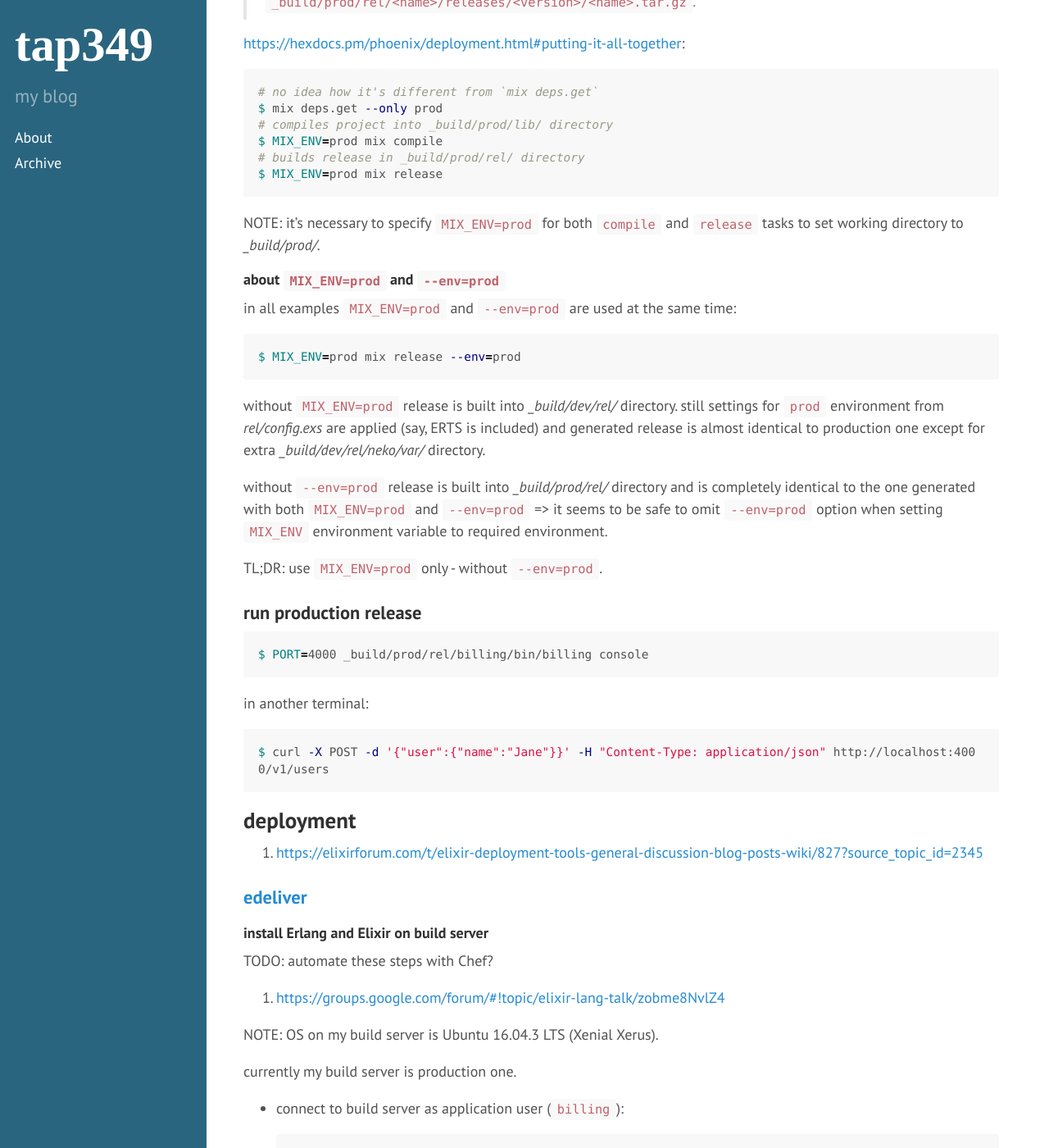
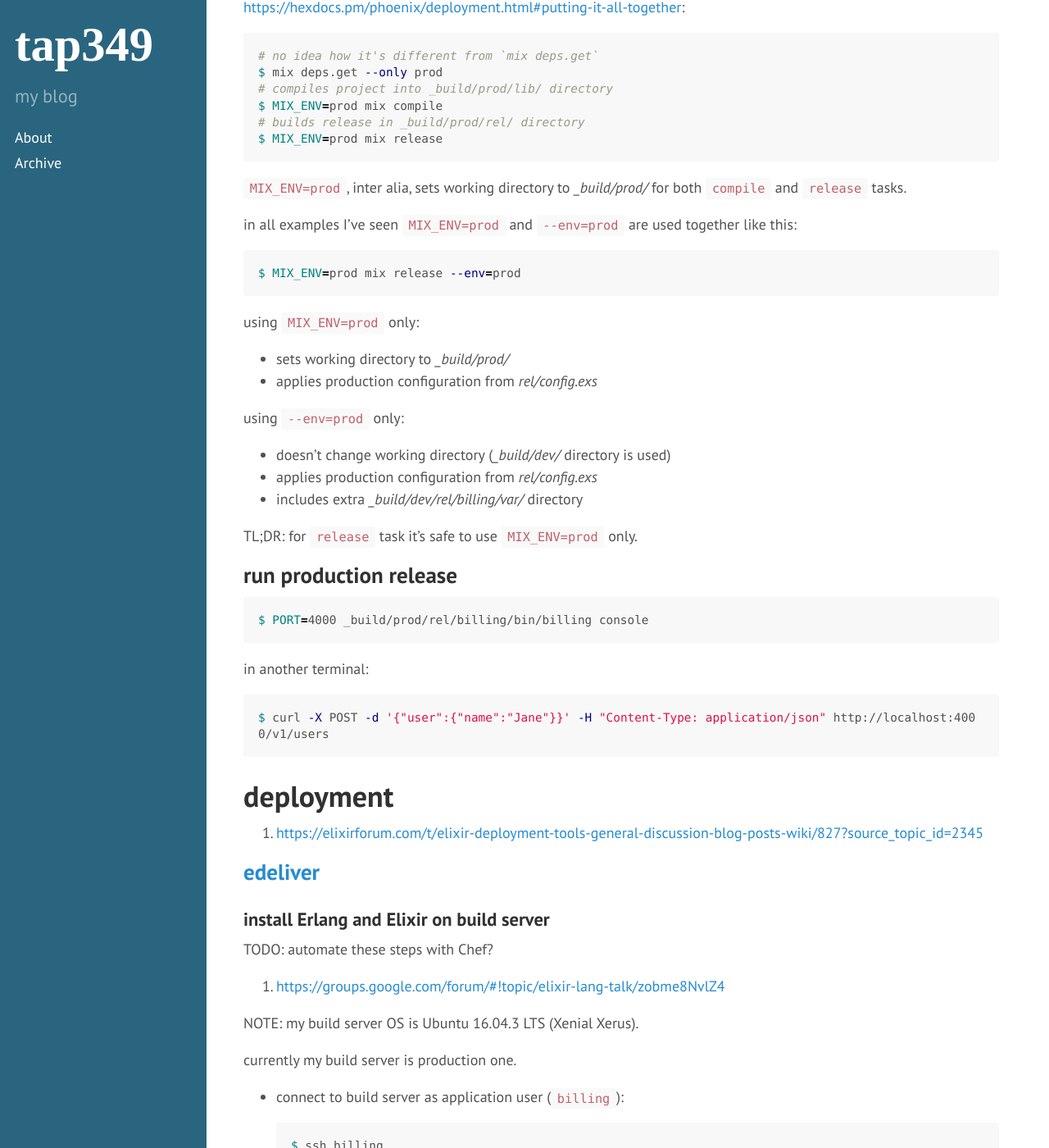
Before and after one commit to tap349/tap349.github.io, a Jekyll site: the page built from _posts/2017-08-02-elixir-deployment.md, in a window 1280 px wide and 1400 px high, scrolled down 4102 px. Shown: the whole window at 82% size. Built offline with Jekyll 4.4.1, drawn with Linux system fonts in a browser that asks for light colours; some of the changed text lies outside the part shown.

Commit message:
update 2017-08-05_19:48:22

````diff
--- a/_posts/2017-08-02-elixir-deployment.md
+++ b/_posts/2017-08-02-elixir-deployment.md
@@ -32,7 +32,7 @@ categories: [elixir]
   + import_config "/var/prod.secret.exs"
   ```
 
-### assets
+## assets
 
 <https://hexdocs.pm/phoenix/deployment.html#compiling-your-application-assets>:
 
@@ -49,7 +49,7 @@ config :billing, BillingWeb.Endpoint,
 - cache_static_manifest: "priv/static/cache_manifest.json"
 ```
 
-### artifacts (say, YAML files)
+## artifacts (say, YAML files)
 
 <https://elixirforum.com/t/including-data-files-in-a-distillery-release/2813>:
 
@@ -73,16 +73,16 @@ defmodule Neko.Reader do
 end
 ```
 
-### web server
+## endpoint
 
-get information about `BillingWeb.Endpoint` process in production machine:
+get information about `BillingWeb.Endpoint` process on production machine:
 
-```
+```sh
 $ bin/billing remote_console
 iex(billing@127.0.0.1)1> :sys.get_state BillingWeb.Endpoint.Server
 ```
 
-- `:server` endpoint option
+- `:server` option
 
   1. <https://hexdocs.pm/phoenix/Phoenix.Endpoint.html>
   2. <https://elixirforum.com/t/how-can-i-see-what-port-a-phoenix-app-in-production-is-actually-trying-to-use/5160/10>
@@ -133,19 +133,19 @@ iex(billing@127.0.0.1)1> :sys.get_state BillingWeb.Endpoint.Server
   end
   ```
 
-### migrations
+## migrations
 
 1. <https://github.com/bitwalker/distillery/issues/2>
 2. <http://blog.firstiwaslike.com/elixir-deployments-with-distillery-running-ecto-migrations/>
 3. <http://blog.plataformatec.com.br/2016/04/running-migration-in-an-exrm-release/>
 4. <https://github.com/bitwalker/distillery/blob/master/docs/Running%20Migrations.md>
 
-## test production release locally
+# test production release locally
 
 1. <https://hexdocs.pm/distillery/terminology.html>
 2. <https://hexdocs.pm/distillery/walkthrough.html>
 
-### create production database
+## create production database
 
 ```sh
 $ psql -d postgres
@@ -154,13 +154,13 @@ $ psql -d postgres
 $ mix ecto.setup
 ```
 
-### link _prod.secret.exs_
+## link _prod.secret.exs_
 
 ```sh
 $ sudo ln -s $PWD/config/prod.secret.exs /var/prod.secret.exs
 ```
 
-### build production release
+## build production release
 
 <https://hexdocs.pm/distillery/walkthrough.html#deploying-your-release>:
 
@@ -178,30 +178,30 @@ $ MIX_ENV=prod mix compile
 $ MIX_ENV=prod mix release
 ```
 
-NOTE: it's necessary to specify `MIX_ENV=prod` for both `compile` and `release`
-      tasks to set working directory to _\_build/prod/_.
+`MIX_ENV=prod`, inter alia, sets working directory to _\_build/prod/_
+for both `compile` and `release` tasks.
 
-#### about `MIX_ENV=prod` and `--env=prod`
-
-in all examples `MIX_ENV=prod` and `--env=prod` are used at the same time:
+in all examples I've seen `MIX_ENV=prod` and `--env=prod` are used
+together like this:
 
 ```sh
 $ MIX_ENV=prod mix release --env=prod
 ```
 
-without `MIX_ENV=prod` release is built into _\_build/dev/rel/_ directory.
-still settings for `prod` environment from _rel/config.exs_ are applied
-(say, ERTS is included) and generated release is almost identical to
-production one except for extra _\_build/dev/rel/neko/var/_ directory.
+using `MIX_ENV=prod` only:
 
-without `--env=prod` release is built into _\_build/prod/rel/_ directory and
-is completely identical to the one generated with both `MIX_ENV=prod` and
-`--env=prod` => it seems to be safe to omit `--env=prod` option when setting
-`MIX_ENV` environment variable to required environment.
+- sets working directory to _\_build/prod/_
+- applies production configuration from _rel/config.exs_
 
-TL;DR: use `MIX_ENV=prod` only - without `--env=prod`.
+using `--env=prod` only:
 
-### run production release
+- doesn't change working directory (_\_build/dev/_ directory is used)
+- applies production configuration from _rel/config.exs_
+- includes extra _\_build/dev/rel/billing/var/_ directory
+
+TL;DR: for `release` task it's safe to use `MIX_ENV=prod` only.
+
+## run production release
 
 ```sh
 $ PORT=4000 _build/prod/rel/billing/bin/billing console
@@ -213,19 +213,19 @@ in another terminal:
 $ curl -X POST -d '{"user":{"name":"Jane"}}' -H "Content-Type: application/json" http://localhost:4000/v1/users
 ```
 
-## deployment
+# deployment
 
 1. <https://elixirforum.com/t/elixir-deployment-tools-general-discussion-blog-posts-wiki/827?source_topic_id=2345>
 
-### [edeliver](https://github.com/edeliver/edeliver/)
+## [edeliver](https://github.com/edeliver/edeliver/)
 
-#### install Erlang and Elixir on build server
+### install Erlang and Elixir on build server
 
 TODO: automate these steps with Chef?
 
 1. <https://groups.google.com/forum/#!topic/elixir-lang-talk/zobme8NvlZ4>
 
-NOTE: OS on my build server is Ubuntu 16.04.3 LTS (Xenial Xerus).
+NOTE: my build server OS is Ubuntu 16.04.3 LTS (Xenial Xerus).
 
 currently my build server is production one.
 
@@ -254,14 +254,14 @@ currently my build server is production one.
   $ sudo apt-get install build-essential
   ```
 
-#### build and deploy release
+### build and deploy release
 
-NOTE: push all changes to github - when building new release on build server
-      edeliver fetches repo from github!!! (just like Capistrano)
+NOTE: push all changes to github!!! when building new release on build
+      server edeliver fetches repo from github (just like Capistrano)
 
 1. <http://blog.plataformatec.com.br/2016/06/deploying-elixir-applications-with-edeliver/>
 
-## manage application in production
+# manage application in production
 
 ```sh
 $ bin/billing console
@@ -270,7 +270,7 @@ $ bin/billing stop
 $ bin/billing remote_console
 ```
 
-## about hot upgrades
+# about hot upgrades
 
 <https://hexdocs.pm/distillery/walkthrough.html#building-an-upgrade-release>:
 
````
Also changed, not shown: other parts of _posts/2017-08-02-elixir-deployment.md (+7 -7 lines).
